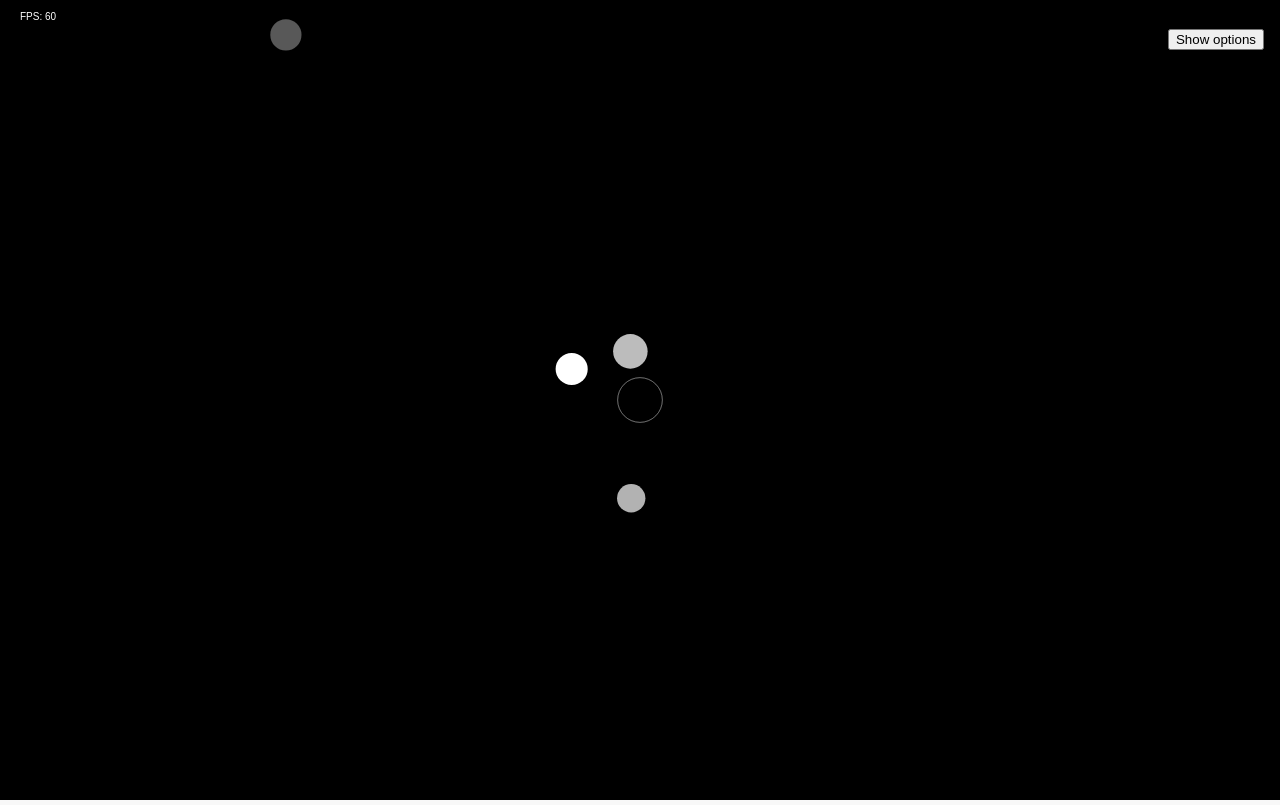
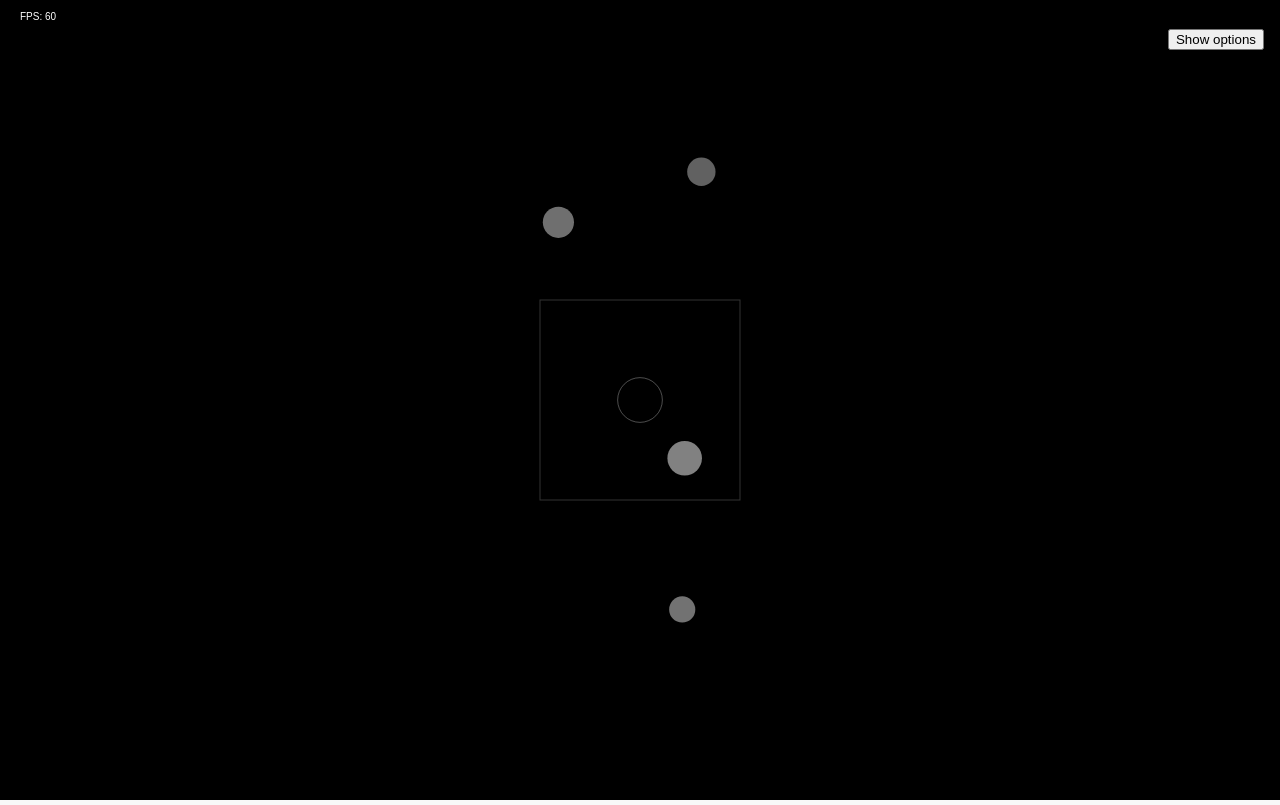
Before and after one commit to tongue/gfx, a SvelteKit app: page / in a window 1280 px wide. Built offline with nearby package versions, Linux system fonts and the light colour scheme.

Commit message:
single and global mutators

```diff
--- a/src/routes/+page.svelte
+++ b/src/routes/+page.svelte
@@ -18,12 +18,15 @@
 	let options: { [key: string]: any } = $state(deep_clone(cluster_options.default));
 	let dialog: HTMLDialogElement;
 
-	const mutator_options: { [key: string]: any } = {
+	const single_mutator_options: { [key: string]: any } = {
 		[MutatorType.Gravity]: g_options,
-		[MutatorType.InvisibleGravitationalBody]: igb_options,
 		[MutatorType.AlphaSpeed]: sa_options,
 		[MutatorType.EndlessEdge]: ee_options,
 		[MutatorType.Perlin]: p_options
+	};
+
+	const mutator_options: { [key: string]: any } = {
+		[MutatorType.InvisibleGravitationalBody]: igb_options,
 	};
 
 	function cluster(canvas: HTMLCanvasElement, options: any) {
@@ -72,6 +75,21 @@
 		return () => {
 			if (Array.isArray(options.mutators)) {
 				options.mutators.splice(idx, 1);
+			}
+		};
+	}
+
+	function add_single_mutator(event: Event) {
+		event.preventDefault();
+		const values = new FormData(event.target as HTMLFormElement);
+		const type = values.get('type') as MutatorType;
+		options.single_mutators.push({ type, options: deep_clone(single_mutator_options[type].default) });
+	}
+
+	function remove_single_mutator(idx: number) {
+		return () => {
+			if (Array.isArray(options.single_mutators)) {
+				options.single_mutators.splice(idx, 1);
 			}
 		};
 	}
@@ -131,6 +149,31 @@
 					<form onsubmit={add_mutator}>
 						<select name="type">
 							{#each Object.keys(mutator_options) as type}
+								<option value={type}>{type}</option>
+							{/each}
+						</select>
+						<button>Add mutator</button>
+					</form>
+				</fieldset>
+				<fieldset>
+					<legend>Single Mutators</legend>
+					{#each options.single_mutators as mutator, idx}
+						{#if mutator.type in single_mutator_options}
+							{@const mutator_cfg = single_mutator_options[mutator.type].config}
+							<details>
+								<summary>{mutator_cfg.title}</summary>
+								<div>
+									{#each mutator_cfg.configuration as { value, title, controls }}
+										<Option {title} {controls} bind:value={options.single_mutators[idx].options[value]} />
+									{/each}
+								</div>
+								<button onclick={remove_single_mutator(idx)}>Remove mutator</button>
+							</details>
+						{/if}
+					{/each}
+					<form onsubmit={add_single_mutator}>
+						<select name="type">
+							{#each Object.keys(single_mutator_options) as type}
 								<option value={type}>{type}</option>
 							{/each}
 						</select>
--- a/src/routes/gravitation.ts
+++ b/src/routes/gravitation.ts
@@ -1,4 +1,4 @@
-import type { Entity, Mutator } from './types';
+import type { Entity, Mutator, SingleMutator } from './types';
 import { Vector } from './vector';
 import { map_values, random_between, random_item } from './utils';
 import { Gravity, options as g_options, type GravityOptions } from './mutators/gravity';
@@ -37,6 +37,7 @@ export type EntityClusterOptions = {
 	quad_tree_capacity: number;
 	debug_quad_tree?: boolean;
 
+	single_mutators: SingleMutatorVariant[];
 	mutators: MutatorVariant[];
 };
 
@@ -65,19 +66,23 @@ type PerlinNoiseMutator = {
 	options: PerlinOptions;
 };
 
-type MutatorVariant =
+type SingleMutatorVariant =
 	| GravityMutator
-	| InvisibleGravitationalBodyMutator
 	| AlphaSpeedMutator
 	| EndlessEdgeMutator
 	| PerlinNoiseMutator;
 
-const mutator_map = {
+type MutatorVariant = InvisibleGravitationalBodyMutator;
+
+const single_mutator_map = {
 	[MutatorType.Gravity]: Gravity,
-	[MutatorType.InvisibleGravitationalBody]: InvisibleGravitationalBody,
 	[MutatorType.AlphaSpeed]: AlphaSpeed,
 	[MutatorType.EndlessEdge]: EndlessEdge,
 	[MutatorType.Perlin]: Perlin
+};
+
+const mutator_map = {
+	[MutatorType.InvisibleGravitationalBody]: InvisibleGravitationalBody
 };
 
 const FPS_INTERVAL = 1000;
@@ -86,6 +91,7 @@ export class EntityCluster {
 	raf: ReturnType<typeof requestAnimationFrame> | null = null;
 	entities: Entity[] = [];
 	mutators: Mutator[] = [];
+	single_mutators: SingleMutator[] = [];
 	trail: number;
 	debug = true;
 	fps = 0;
@@ -111,6 +117,11 @@ export class EntityCluster {
 			const Mutator = mutator_map[mutator.type];
 			const opts = mutator.options;
 			this.mutators.push(new Mutator(opts as { [key: string]: unknown }, this.ctx));
+		}
+		for (const mutator of options.single_mutators) {
+			const Mutator = single_mutator_map[mutator.type];
+			const opts = mutator.options;
+			this.single_mutators.push(new Mutator(opts as { [key: string]: unknown }, this.ctx));
 		}
 
 		for (let i = 0; i < options.amount; i++) {
@@ -158,10 +169,18 @@ export class EntityCluster {
 			this.qtree.insert(this.entities[entity_idx]);
 		}
 
+		for (let mutator_idx = 0; mutator_idx < this.mutators.length; mutator_idx++) {
+			const mutator = this.mutators[mutator_idx];
+			mutator.update(this.qtree);
+			if (this.debug) {
+				mutator.debug();
+			}
+		}
+
 		for (let entity_idx = 0; entity_idx < this.entities.length; entity_idx++) {
 			const entity = this.entities[entity_idx];
-			for (let mutator_idx = 0; mutator_idx < this.mutators.length; mutator_idx++) {
-				const mutator = this.mutators[mutator_idx];
+			for (let mutator_idx = 0; mutator_idx < this.single_mutators.length; mutator_idx++) {
+				const mutator = this.single_mutators[mutator_idx];
 				mutator.update(entity, this.qtree);
 				if (this.debug) {
 					mutator.debug();
@@ -193,7 +212,7 @@ export class EntityCluster {
 		if (this.raf) {
 			cancelAnimationFrame(this.raf);
 		}
-		for (const mutator of this.mutators) {
+		for (const mutator of this.single_mutators) {
 			mutator.destroy();
 		}
 	}
@@ -217,7 +236,9 @@ export const options = {
 			{
 				type: MutatorType.InvisibleGravitationalBody,
 				options: { ...igb_options.default }
-			},
+			}
+		],
+		single_mutators: [
 			{
 				type: MutatorType.Gravity,
 				options: { ...g_options.default }
--- a/src/routes/mutators/alpha-speed.ts
+++ b/src/routes/mutators/alpha-speed.ts
@@ -1,4 +1,4 @@
-import type { Mutator, Entity } from '../types';
+import type { SingleMutator, Entity } from '../types';
 import { clamp } from '../utils';
 
 export type AlphaSpeedOptions = {
@@ -6,7 +6,7 @@ export type AlphaSpeedOptions = {
 	multiplier?: number;
 };
 
-export class AlphaSpeed implements Mutator {
+export class AlphaSpeed implements SingleMutator {
 	private min: number;
 	private max: number;
 	private multiplier: number;
--- a/src/routes/mutators/endless-edges.ts
+++ b/src/routes/mutators/endless-edges.ts
@@ -1,10 +1,10 @@
-import type { Mutator, Entity } from '../types';
+import type { SingleMutator, Entity } from '../types';
 
 export type EndlessEdgeOptions = {
 	active?: boolean;
 };
 
-export class EndlessEdge implements Mutator {
+export class EndlessEdge implements SingleMutator {
 	private active: boolean;
 
 	constructor(
--- a/src/routes/mutators/gravity.ts
+++ b/src/routes/mutators/gravity.ts
@@ -1,4 +1,4 @@
-import type { Mutator, Entity } from '../types';
+import type { SingleMutator, Entity } from '../types';
 import { Vector } from '../vector';
 import { clamp } from '../utils';
 import { BoundingBox, type QuadTree } from '../quad-tree';
@@ -8,7 +8,7 @@ export type GravityOptions = {
 	distance_range?: [number, number];
 };
 
-export class Gravity implements Mutator {
+export class Gravity implements SingleMutator {
 	private distance_range: [number, number];
 	private gravity: number;
 
--- a/src/routes/mutators/invisible-gravitational-body.ts
+++ b/src/routes/mutators/invisible-gravitational-body.ts
@@ -1,7 +1,8 @@
-import type { Mutator, Entity } from '../types';
+import type { Mutator } from '../types';
 import { Vector } from '../vector';
 import { clamp } from '../utils';
 import { Color } from '../color';
+import { BoundingBox, type QuadTree } from '../quad-tree';
 
 export type InvisibleGravitationalBodyOptions = {
 	position?: [number, number];
@@ -17,12 +18,13 @@ export class InvisibleGravitationalBody implements Mutator {
 	private gravity: number;
 	private distance_range: [number, number];
 	private debug_color: Color;
+	private boundry: BoundingBox;
 
-	constructor(options: InvisibleGravitationalBodyOptions, ctx: CanvasRenderingContext2D, ) {
+	constructor(options: InvisibleGravitationalBodyOptions, ctx: CanvasRenderingContext2D) {
 		this.ctx = ctx;
 		if (options.position) {
-			const x = options.position[0] * ctx.canvas.width / 2;
-			const y = options.position[1] * ctx.canvas.height / 2;
+			const x = (options.position[0] * ctx.canvas.width) / 2;
+			const y = (options.position[1] * ctx.canvas.height) / 2;
 			this.position = new Vector(x, y);
 		} else {
 			this.position = new Vector(0, 0);
@@ -30,16 +32,21 @@ export class InvisibleGravitationalBody implements Mutator {
 		this.mass = options.mass ?? 1;
 		this.gravity = options.gravity ?? 0.1;
 		this.distance_range = options.distance_range ?? [1, 100];
-		this.debug_color = new Color('#ffffff', 0.1);
+		this.debug_color = new Color('#ffffff', 0.3);
+		this.boundry = new BoundingBox(this.position, this.distance_range[1], this.distance_range[1]);
 	}
 
-	update(entity: Entity) {
+	update(quad_tree: QuadTree) {
+		const all_entities = quad_tree.query(this.boundry);
+		for (let i = 0; i < all_entities.length; i++) {
+			const entity = all_entities[i];
 			const force = Vector.subtract(this.position, entity.position);
 			const distance_squared = clamp(force.magnitude_squared, ...this.distance_range);
 			const strength = (this.gravity * (this.mass * entity.mass)) / distance_squared;
 			force.magnitude = strength;
 			const force_by_mass = Vector.divide(force, entity.mass);
 			entity.acceleration.add(force_by_mass);
+		}
 	}
 
 	debug() {
@@ -49,6 +56,7 @@ export class InvisibleGravitationalBody implements Mutator {
 		this.ctx.strokeStyle = this.debug_color.to_string();
 		this.ctx.arc(x_from_center, y_from_center, Math.sqrt(this.mass), 0, Math.PI * 2);
 		this.ctx.stroke();
+		this.boundry.draw(this.ctx);
 	}
 
 	destroy() {
--- a/src/routes/mutators/perlin.ts
+++ b/src/routes/mutators/perlin.ts
@@ -1,5 +1,5 @@
 import { PerlinNoise } from '../p';
-import type { Mutator, Entity } from '../types';
+import type { SingleMutator, Entity } from '../types';
 import { map_values } from '../utils';
 import { Vector } from '../vector';
 
@@ -9,7 +9,7 @@ export type PerlinOptions = {
 	seed?: number;
 };
 
-export class Perlin implements Mutator {
+export class Perlin implements SingleMutator {
 	level: number;
 	scale: number;
 	perlin: PerlinNoise;
--- a/src/routes/persisted-options.svelte.ts
+++ b/src/routes/persisted-options.svelte.ts
@@ -1,3 +1,5 @@
+import { MutatorType } from './gravitation';
+
 function create_persisted_options() {
 	const persisted_options: { [key: string]: unknown } = $state({});
 	const persisted_keys = $derived(Object.keys(persisted_options));
@@ -8,12 +10,36 @@ function create_persisted_options() {
 			try {
 				const parsed_value = JSON.parse(value);
 				if (parsed_value && typeof parsed_value === 'object' && parsed_value.amount !== undefined) {
+					migrate_to_single_mutators(key, parsed_value);
 					persisted_options[key] = parsed_value;
 				}
 			} catch (e) {
 				continue;
 			}
 		}
+	}
+
+	function migrate_to_single_mutators(
+		key: string,
+		value: Record<string, unknown>
+	): Record<string, unknown> {
+		if (!value.single_mutators && value.mutators && Array.isArray(value.mutators)) {
+			const new_mutators = [];
+			const single_mutators = [];
+			for (const mutator of value.mutators) {
+				if (mutator.type !== MutatorType.InvisibleGravitationalBody) {
+					single_mutators.push(mutator);
+				} else {
+					new_mutators.push(mutator);
+				}
+			}
+			value.mutators = new_mutators;
+			value.single_mutators = single_mutators;
+			localStorage.setItem(key, JSON.stringify(value));
+			console.log('Migrated `', key, '` to single mutators');
+		}
+
+		return value;
 	}
 
 	function remove(key: string) {
```
Also changed, not shown: src/routes/types.ts (+7 -1 lines). Lines whose indentation alone changed are shown as unchanged.
